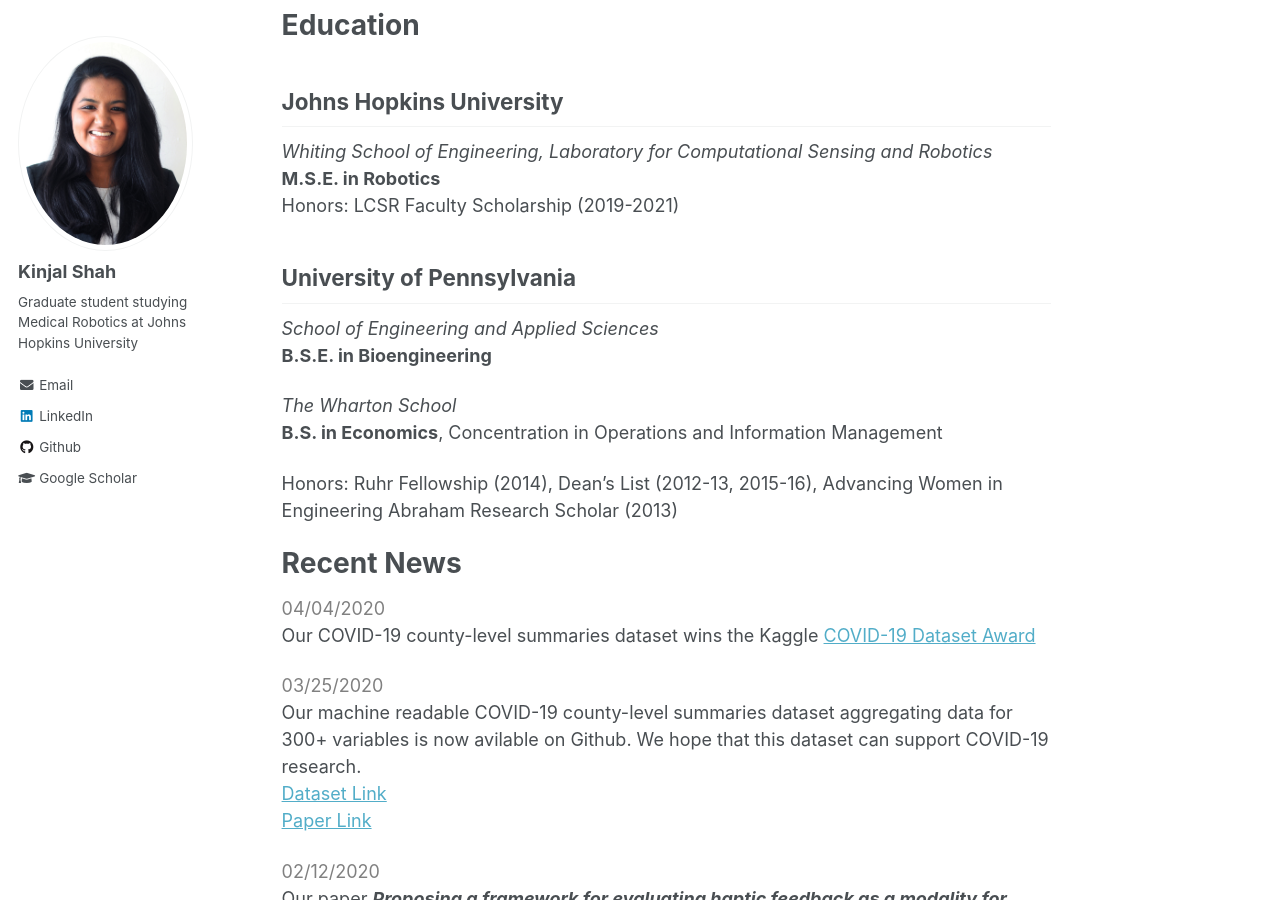
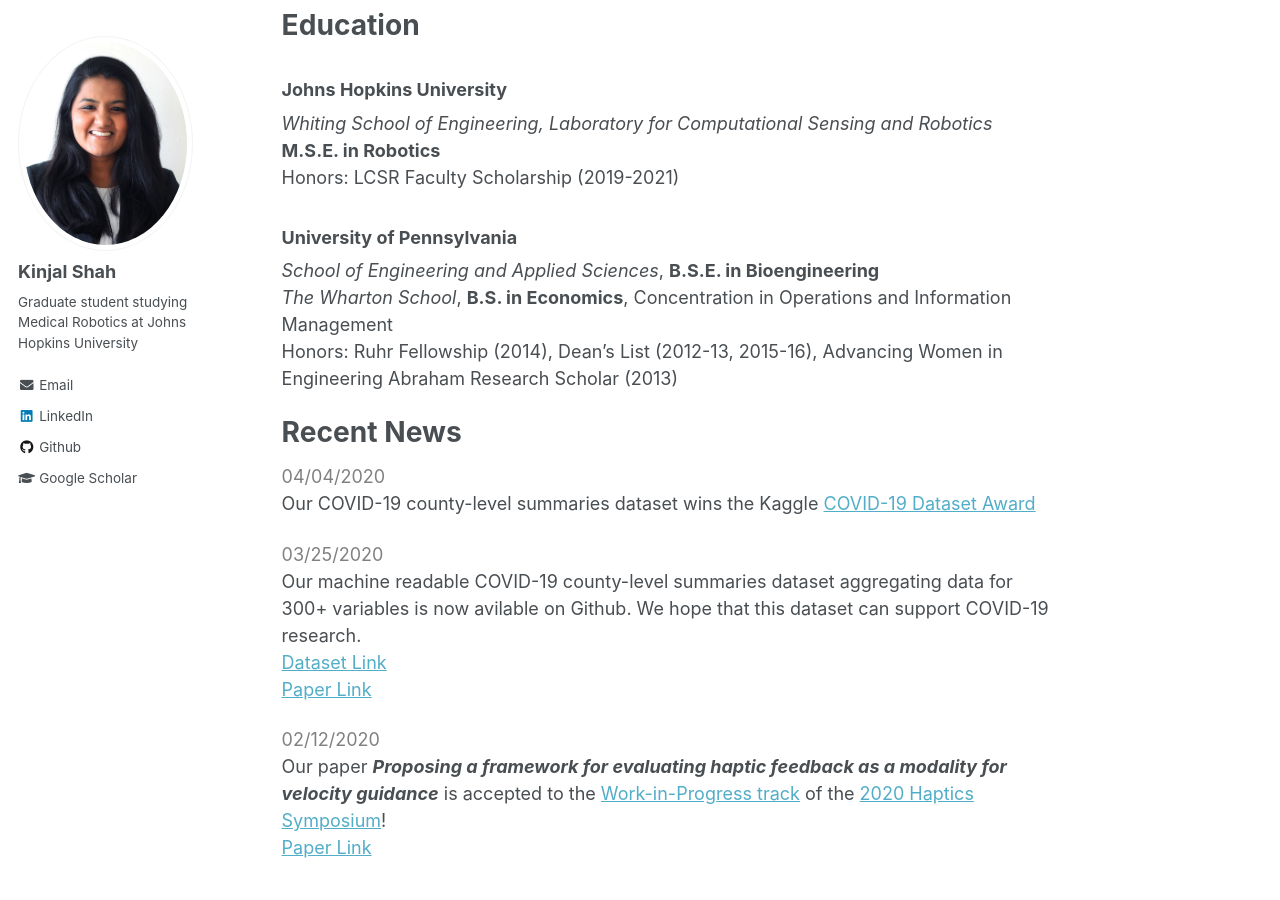
Before and after one commit to kinjmshah/kinjmshah.github.io, a Jekyll site: the page built from _pages/about.md, in a window 1280 px wide and 900 px high, scrolled down 476 px. Built offline with Jekyll 4.4.1, drawn with Linux system fonts in a browser that asks for light colours.

```diff
--- a/_pages/about.md
+++ b/_pages/about.md
@@ -14,18 +14,14 @@ My prior experiences involve research in point-of-care diagnostic device design
 I am seeking product facing opportunities focused on medical device design and development. Please contact me if you have opportunities within this space at kshah31@jhu.edu.
 
 # Education
-## Johns Hopkins University
+### Johns Hopkins University
 *Whiting School of Engineering, Laboratory for Computational Sensing and Robotics*
 **M.S.E. in Robotics**
 Honors: LCSR Faculty Scholarship (2019-2021)
 
-## University of Pennsylvania
-*School of Engineering and Applied Sciences*
-**B.S.E. in Bioengineering**
-
-*The Wharton School*
-**B.S. in Economics**, Concentration in Operations and Information Management
-
+### University of Pennsylvania
+*School of Engineering and Applied Sciences*, **B.S.E. in Bioengineering**
+*The Wharton School*, **B.S. in Economics**, Concentration in Operations and Information Management
 Honors: Ruhr Fellowship (2014), Dean's List (2012-13, 2015-16), Advancing Women in Engineering Abraham Research Scholar (2013)
 
 # Recent News
```
